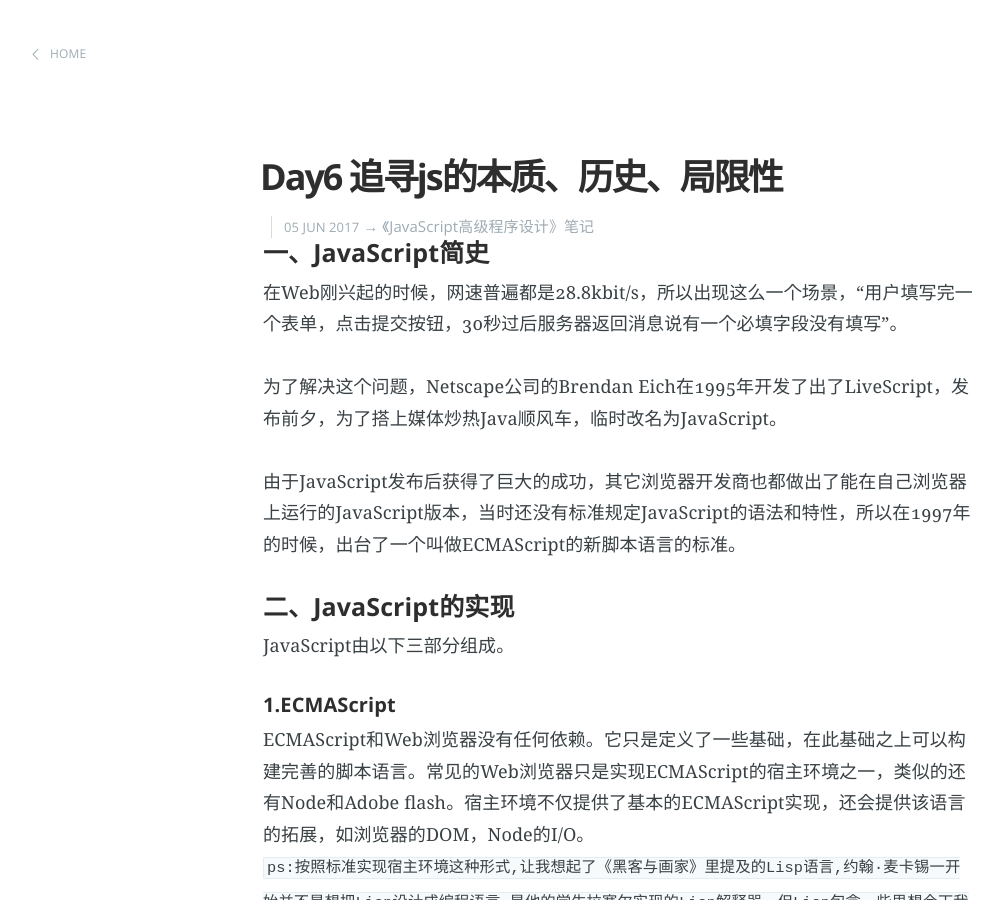
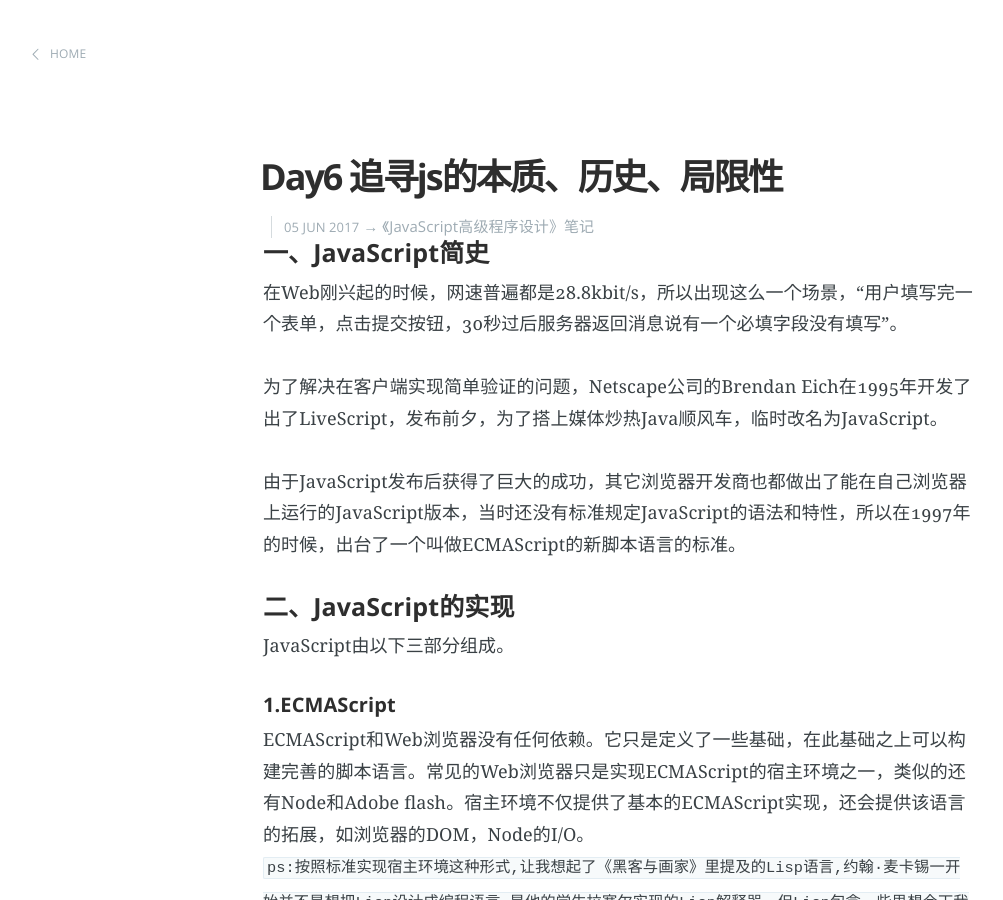
Before and after one commit to bulgerxie/bulgerxie.github.io, a Jekyll site: the page built from _posts/2017-06-05-Notjs-day6.markdown, in a window 1280 px wide and 900 px high. Shown: the whole window, without its empty margins (22-1025 px from the left). Built offline with Jekyll 4.4.1, drawn with Linux system fonts in a browser that asks for light colours.

```diff
--- a/_posts/2017-06-05-Notjs-day6.markdown
+++ b/_posts/2017-06-05-Notjs-day6.markdown
@@ -8,7 +8,7 @@
 #### 一、JavaScript简史
 在Web刚兴起的时候，网速普遍都是28.8kbit/s，所以出现这么一个场景，“用户填写完一个表单，点击提交按钮，30秒过后服务器返回消息说有一个必填字段没有填写”。
 
-为了解决这个问题，Netscape公司的Brendan Eich在1995年开发了出了LiveScript，发布前夕，为了搭上媒体炒热Java顺风车，临时改名为JavaScript。
+为了解决在客户端实现简单验证的问题，Netscape公司的Brendan Eich在1995年开发了出了LiveScript，发布前夕，为了搭上媒体炒热Java顺风车，临时改名为JavaScript。
 
 由于JavaScript发布后获得了巨大的成功，其它浏览器开发商也都做出了能在自己浏览器上运行的JavaScript版本，当时还没有标准规定JavaScript的语法和特性，所以在1997年的时候，出台了一个叫做ECMAScript的新脚本语言的标准。
 
```
